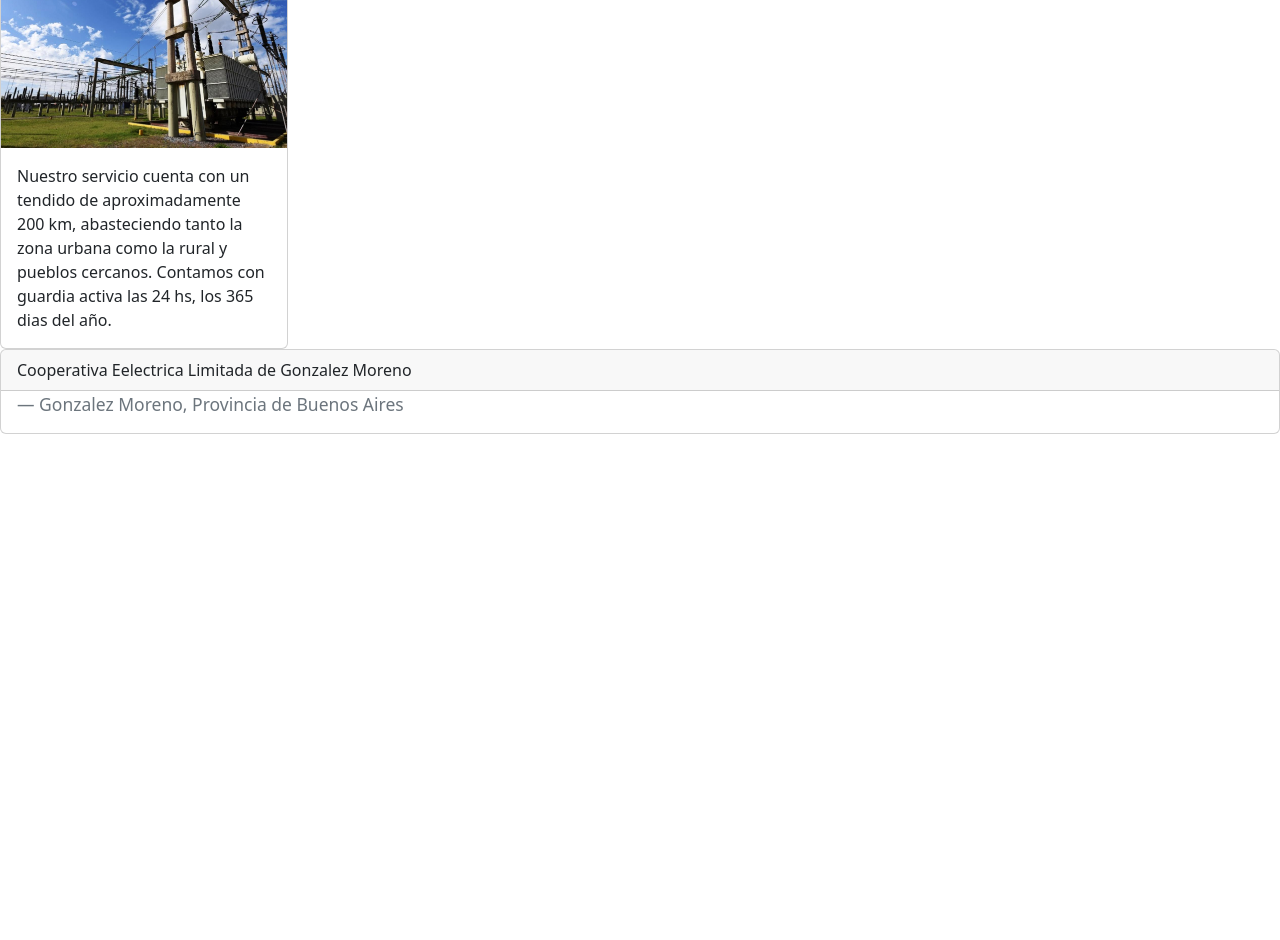
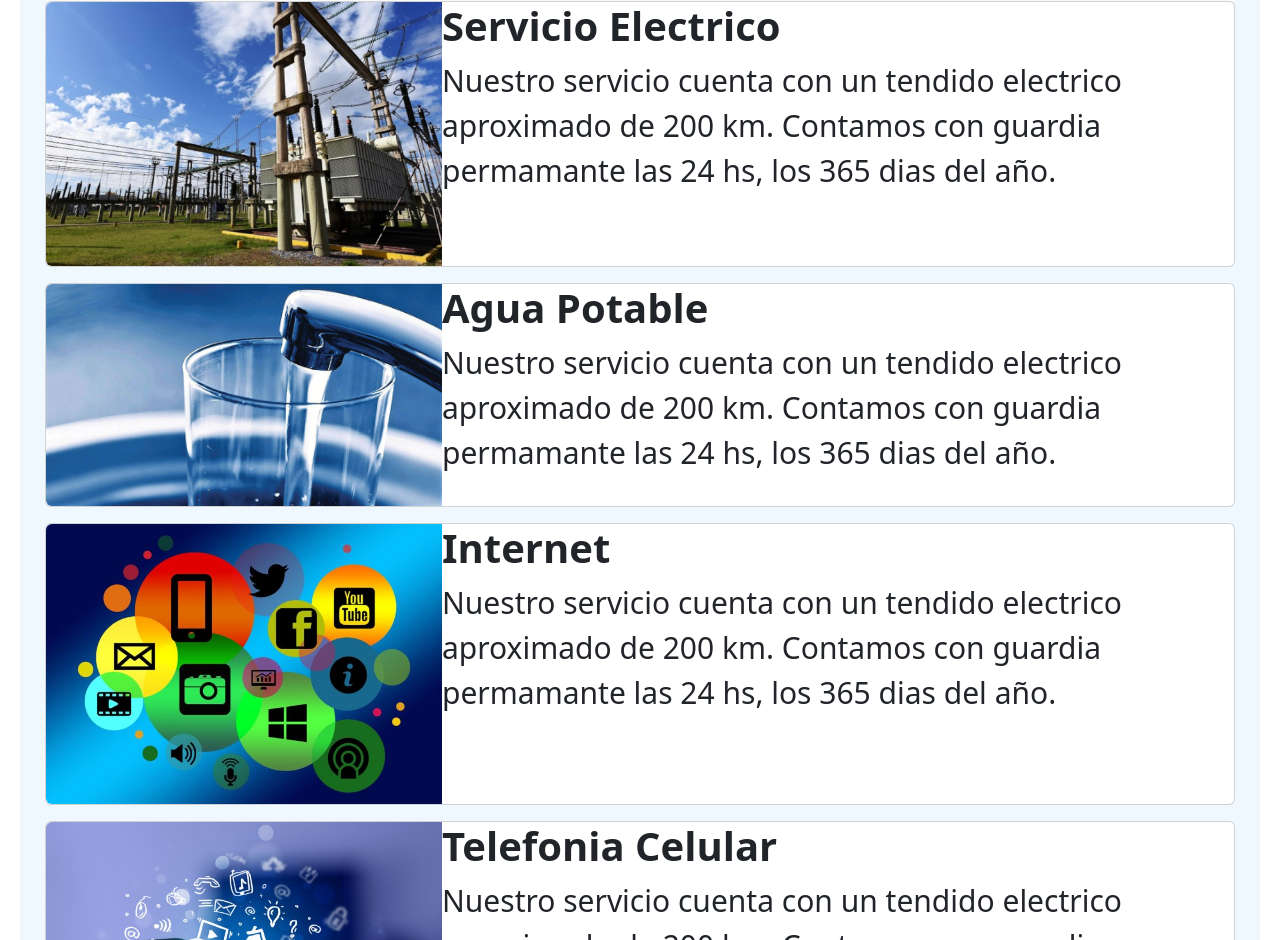
Before and after one commit to mateomanuelpastrana/PreEntrega2-Pastrana, a plain HTML site: page pages/institucional.html in a window 1280 px wide. Shown: the part 160-1100 px from the top of the page. Before the commit the page ends 800 px from the top, so only its background shows below. Drawn offline with nearby package versions, Linux system fonts and the light colour scheme.

Commit message:
fin institucional

```diff
--- a/css/boot.css
+++ b/css/boot.css
@@ -1,3 +1,14 @@
+html{
+    margin: 0;
+    padding: 0;
+}
+
+.bodycss{
+    background-color: aliceblue;
+    margin: 20px;
+    padding: 25px;
+}
+
 .navbar-nav{
     font-size: 40px;
 }
@@ -6,3 +17,12 @@
     font-size: 60px;
     font-weight: bold;
 }
+
+.card-title1{
+    font-size: 40px;
+    font-weight: bold;
+}
+
+.card-text1{
+    font-size: 30px;
+}
--- a/pages/institucional.html
+++ b/pages/institucional.html
@@ -9,7 +9,7 @@
     <link rel="stylesheet" href="../css/boot.css">
 </head>
 <body>
-
+  <div class="bodycss">
     <nav class="navbar navbar-expand-lg bg-body-tertiary">
         <div class="container-fluid">
           <a class="navbar-brand" href="#">Coop</a>
@@ -27,13 +27,99 @@
         </div>
       </nav>
 
-      <div class="card" style="width: 18rem;">
-        <img src="../media/servicioelectrico.jpg" class="card-img-top" alt="...">
-        <div class="card-body">
-          <p class="card-text">Nuestro servicio cuenta con un tendido de aproximadamente 200 km, abasteciendo
-            tanto la zona urbana como la rural y pueblos cercanos. Contamos con guardia activa las 24 hs, los 365
-            dias del año.
-          </p>
+      <div class="card mb-3" style="max-width: auto;">
+        <div class="row g-0">
+          <div class="col-md-4">
+            <img src="../media/servicioelectrico.jpg" class="img-fluid rounded-start" alt="...">
+          </div>
+          <div class="col-md-8">
+            <div class="card-body1">
+              <h5 class="card-title1">Servicio Electrico</h5>
+              <p class="card-text1">Nuestro servicio cuenta con un tendido electrico aproximado de
+                200 km. Contamos con guardia permamante las 24 hs, los 365 dias del año.
+              </p>
+            </div>
+          </div>
+        </div>
+      </div>
+
+      <div class="card mb-3" style="max-width: auto;">
+        <div class="row g-0">
+          <div class="col-md-4">
+            <img src="../media/aguapotable.jpg" class="img-fluid rounded-start" alt="...">
+          </div>
+          <div class="col-md-8">
+            <div class="card-body1">
+              <h5 class="card-title1">Agua Potable</h5>
+              <p class="card-text1">Nuestro servicio cuenta con un tendido electrico aproximado de
+                200 km. Contamos con guardia permamante las 24 hs, los 365 dias del año.
+              </p>
+            </div>
+          </div>
+        </div>
+      </div>
+
+      <div class="card mb-3" style="max-width: auto;">
+        <div class="row g-0">
+          <div class="col-md-4">
+            <img src="../media/internet.jpg" class="img-fluid rounded-start" alt="...">
+          </div>
+          <div class="col-md-8">
+            <div class="card-body1">
+              <h5 class="card-title1">Internet</h5>
+              <p class="card-text1">Nuestro servicio cuenta con un tendido electrico aproximado de
+                200 km. Contamos con guardia permamante las 24 hs, los 365 dias del año.
+              </p>
+            </div>
+          </div>
+        </div>
+      </div>
+
+      <div class="card mb-3" style="max-width: auto;">
+        <div class="row g-0">
+          <div class="col-md-4">
+            <img src="../media/telefoniacelular.jpg" class="img-fluid rounded-start" alt="...">
+          </div>
+          <div class="col-md-8">
+            <div class="card-body1">
+              <h5 class="card-title1">Telefonia Celular</h5>
+              <p class="card-text1">Nuestro servicio cuenta con un tendido electrico aproximado de
+                200 km. Contamos con guardia permamante las 24 hs, los 365 dias del año.
+              </p>
+            </div>
+          </div>
+        </div>
+      </div>
+
+      <div class="card mb-3" style="max-width: auto;">
+        <div class="row g-0">
+          <div class="col-md-4">
+            <img src="../media/hotel.jfif" class="img-fluid rounded-start" alt="...">
+          </div>
+          <div class="col-md-8">
+            <div class="card-body1">
+              <h5 class="card-title1">Hoteleria</h5>
+              <p class="card-text1">Nuestro servicio cuenta con un tendido electrico aproximado de
+                200 km. Contamos con guardia permamante las 24 hs, los 365 dias del año.
+              </p>
+            </div>
+          </div>
+        </div>
+      </div>
+
+      <div class="card mb-3" style="max-width: auto;">
+        <div class="row g-0">
+          <div class="col-md-4">
+            <img src="../media/electrodomesticos.jpg" class="img-fluid rounded-start" alt="...">
+          </div>
+          <div class="col-md-8">
+            <div class="card-body1">
+              <h5 class="card-title1">Electrodomesticos</h5>
+              <p class="card-text1">Nuestro servicio cuenta con un tendido electrico aproximado de
+                200 km. Contamos con guardia permamante las 24 hs, los 365 dias del año.
+              </p>
+            </div>
+          </div>
         </div>
       </div>
 
@@ -48,6 +134,7 @@
             </blockquote>
           </div>
         </div>
+      </div>
       </footer>
     <script src="https://cdn.jsdelivr.net/npm/bootstrap@5.3.0-alpha1/dist/js/bootstrap.bundle.min.js" integrity="sha384-w76AqPfDkMBDXo30jS1Sgez6pr3x5MlQ1ZAGC+nuZB+EYdgRZgiwxhTBTkF7CXvN" crossorigin="anonymous"></script>
 </body>
```
